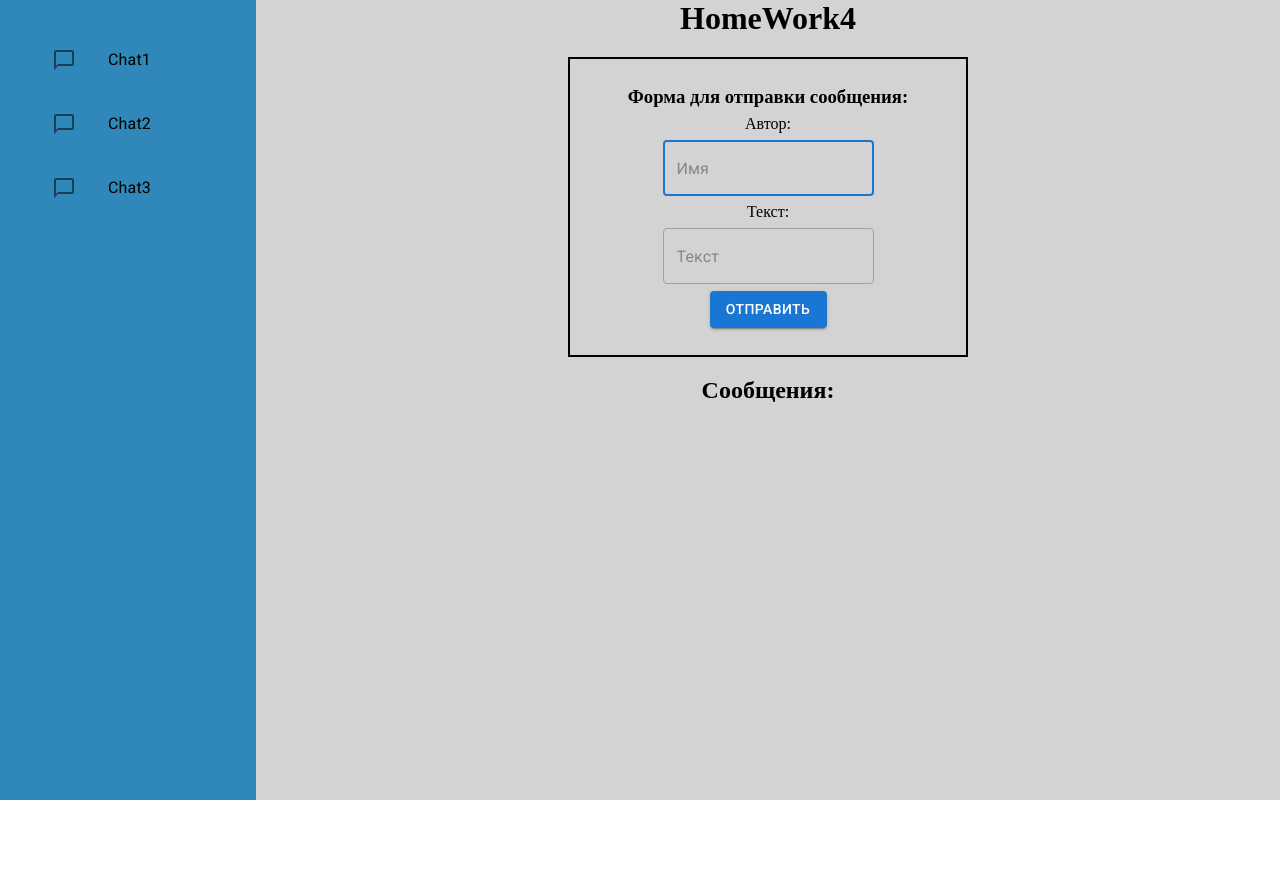
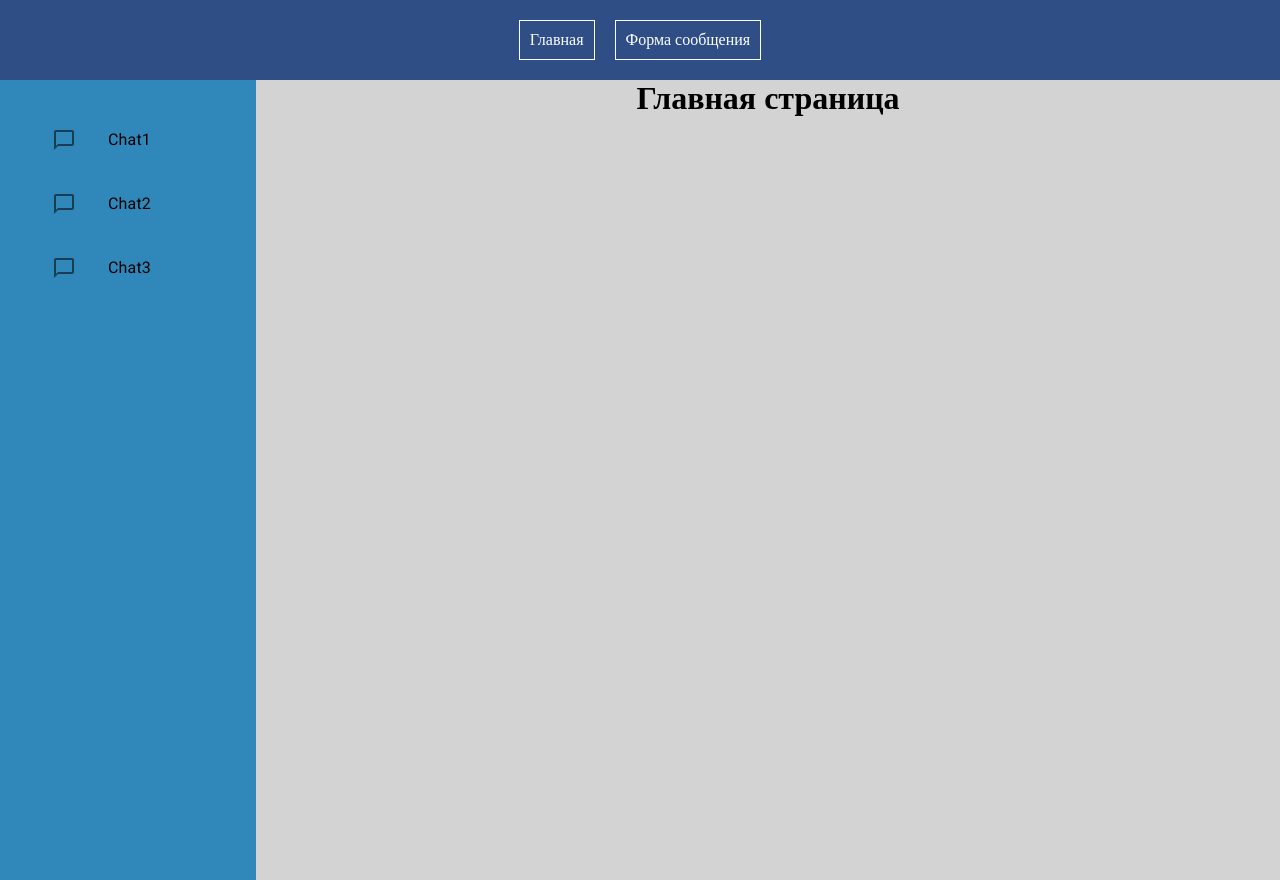
Before and after one commit to Azamark/GB_JS_FullStack_React, a React (Create React App) app in the folder homework4/: page / in a window 1280 px wide. Before the commit the page ends 800 px from the top, so only its background shows below. Built offline with nearby package versions, Linux system fonts and the light colour scheme.

Commit message:
Установка react-router-dom. Добавил компонент Layout, папка page -> компоненты страниц Home, Form, NtFound

```diff
--- a/homework4/package.json
+++ b/homework4/package.json
@@ -10,9 +10,13 @@
     "@testing-library/jest-dom": "^5.16.5",
     "@testing-library/react": "^13.4.0",
     "@testing-library/user-event": "^13.5.0",
+    "localforage": "^1.10.0",
+    "match-sorter": "^6.3.1",
     "react": "^18.2.0",
     "react-dom": "^18.2.0",
+    "react-router-dom": "^6.4.3",
     "react-scripts": "5.0.1",
+    "sort-by": "^1.2.0",
     "web-vitals": "^2.1.4"
   },
   "scripts": {
--- a/homework4/src/App.js
+++ b/homework4/src/App.js
@@ -1,4 +1,8 @@
 import React, { useEffect, useState } from 'react';
+import { BrowserRouter, Routes, Route } from "react-router-dom";
+import { Layout } from './components/Layout.jsx';
+import Home from './pages/Home.jsx';
+import Notfound from './pages/NotFounf.jsx';
 import { Message } from './components/Message.jsx'
 import { Form } from './components/Form.jsx'
 import { Chatrooms } from './components/Chatrooms.jsx'
@@ -18,26 +22,37 @@ function App() {
     }
   }, [messageList]);
 
+  return (
+    <BrowserRouter>
+      <Routes>
+        <Route path='/' element={<Layout />}>
+          <Route index element={<Home />} />
+          <Route path='*' element={<Notfound />} />
+        </Route>
+      </Routes>
+    </BrowserRouter>
+  )
 
-  return (
-    <div className="App">
-      <div className='chatrooms'>
-        <Chatrooms />
-      </div>
-      <div className="container flex">
-        <h1>HomeWork4</h1>
-        <Form data={message} setData={setMessage} setMessage={setMessageList} />
-        <h2>
-          Сообщения:
-        </h2>
-        <div className='messageList'>
-          {
-            messageList.map((e, i) => <Message author={e.author} text={e.text} key={Date.now()} />)
-          }
-        </div>
-      </div>
-    </div>
-  );
+
+  // return (
+  //   <div className="App">
+  //     <div className='chatrooms'>
+  //       <Chatrooms />
+  //     </div>
+  //     <div className="container flex">
+  //       <h1>HomeWork4</h1>
+  //       <Form data={message} setData={setMessage} setMessage={setMessageList} />
+  //       <h2>
+  //         Сообщения:
+  //       </h2>
+  //       <div className='messageList'>
+  //         {
+  //           messageList.map((e, i) => <Message author={e.author} text={e.text} key={Date.now()} />)
+  //         }
+  //       </div>
+  //     </div>
+  //   </div>
+  // );
 }
 
 export default App;
--- a/homework4/src/components/Chatrooms.jsx
+++ b/homework4/src/components/Chatrooms.jsx
@@ -19,10 +19,12 @@ export const Chatrooms = () => {
     ];
 
     return (
-        <List>
-            {
-                chatsArray.map((e, i) => <Chat name={e.name} key={e.id} />)
-            }
-        </List>
+        <div className='chatrooms'>
+            <List>
+                {
+                    chatsArray.map((e, i) => <Chat name={e.name} key={e.id} />)
+                }
+            </List>
+        </div>
     )
 }
--- /dev/null
+++ b/homework4/src/components/Layout.jsx
@@ -0,0 +1,26 @@
+import React from "react";
+import { NavLink, Outlet } from 'react-router-dom'
+import { Chatrooms } from "./Chatrooms.jsx";
+
+export const Layout = () => {
+    return (
+        <>
+            <header className='navbar'>
+                <div className='navbar__links'>
+                    <NavLink className='navbar__link' to='/'>
+                        Главная
+                    </NavLink>
+                    <NavLink className='navbar__link' to='/chatpage'>
+                        Форма сообщения
+                    </NavLink>
+                </div>
+            </header>
+            <main className="App">
+                <Chatrooms />
+                <div className="container flex">
+                    <Outlet />
+                </div>
+            </main>
+        </>
+    )
+}
--- a/homework4/src/index.css
+++ b/homework4/src/index.css
@@ -19,6 +19,31 @@
 button:hover {
     cursor: pointer;
     transform: scale(1.1);
+}
+
+.navbar {
+    width: 100%;
+    min-height: 80px;
+    background-color: rgb(47, 78, 134);
+
+    display: flex;
+    align-items: center;
+    justify-content: center;
+
+}
+
+.navbar__links {
+    display: flex;
+    align-items: center;
+    justify-content: center;
+    gap: 20px;
+}
+
+.navbar__link {
+    text-decoration: none;
+    color: white;
+    padding: 10px;
+    border: 1px solid white;
 }
 
 .flex {
--- /dev/null
+++ b/homework4/src/pages/Home.jsx
@@ -0,0 +1,11 @@
+import React from "react";
+
+const Home = () => {
+    return (
+        <h1>
+            Главная страница
+        </h1>
+    );
+};
+
+export default Home;
--- /dev/null
+++ b/homework4/src/pages/NotFounf.jsx
@@ -0,0 +1,11 @@
+import React from "react";
+
+const Notfound = () => {
+    return (
+        <h1>
+            Страница не найдена
+        </h1>
+    );
+};
+
+export default Notfound;
```
Also changed, not shown: homework4/src/pages/ChatPage.jsx (added), 1 other file (tests, documents, lock files or other folders).
